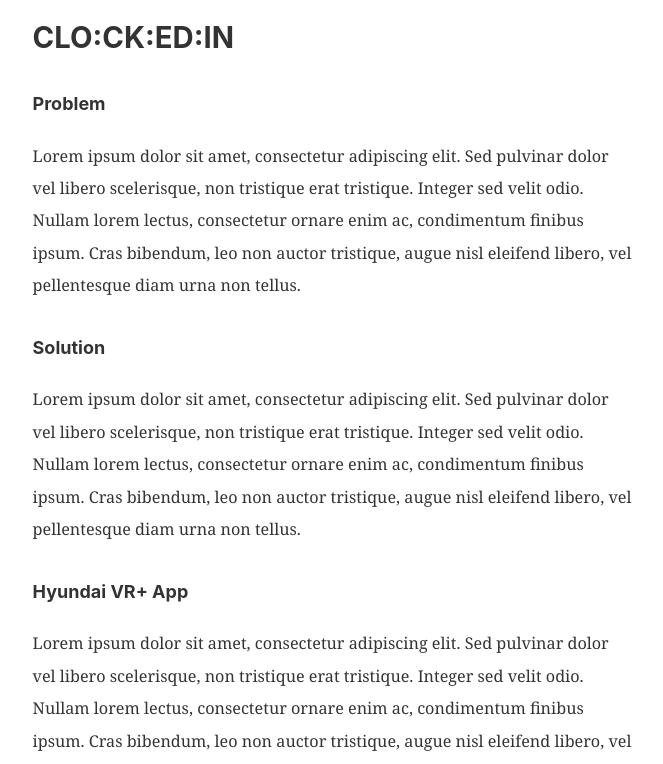
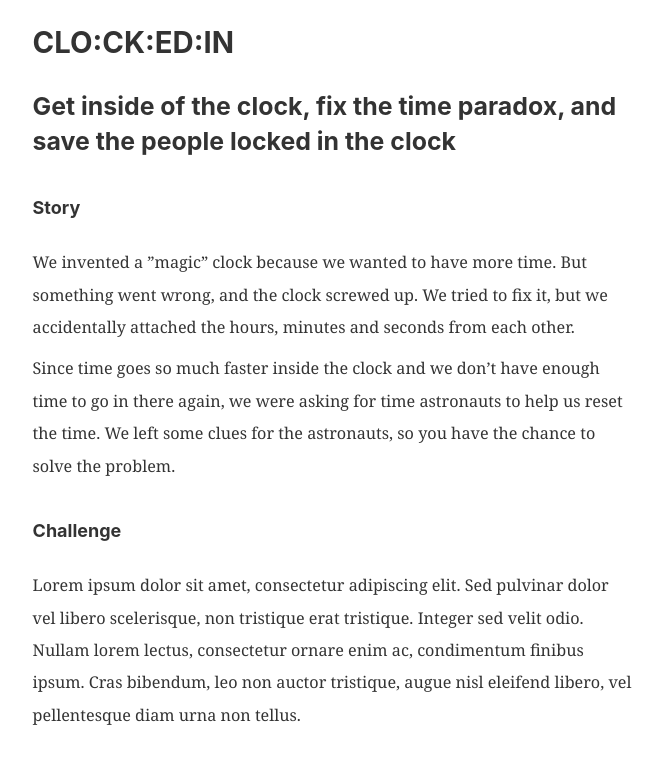
Before and after one commit to jinbread/jinbread, a Gatsby site: page /sides/clockedin in a window 1280 px wide. Shown: the part 80-844 px from the top of the page, without its empty margins (307-970 px from the left). Built offline with nearby package versions, Linux system fonts and the light colour scheme; Gatsby itself is replaced by a stand-in of ours.

Commit message:
Page content added 1

```diff
--- a/package.json
+++ b/package.json
@@ -13,11 +13,14 @@
     "gatsby-plugin-manifest": "^2.0.2",
     "gatsby-plugin-offline": "^2.0.5",
     "gatsby-plugin-react-helmet": "^3.0.0",
+    "gatsby-remark-embed-youtube": "^0.0.7",
+    "gatsby-source-youtube": "^1.0.1",
     "i": "^0.3.6",
     "npm": "^6.4.1",
     "react": "^16.5.1",
     "react-dom": "^16.5.1",
     "react-helmet": "^5.2.0",
+    "react-youtube": "^7.9.0",
     "three": "^0.96.0"
   },
   "keywords": [
--- a/src/components/layout.css
+++ b/src/components/layout.css
@@ -274,7 +274,7 @@ h3 {
   font-weight: bold;
   text-rendering: optimizeLegibility;
   font-size: 1.38316rem;
-  line-height: 1.1;
+  line-height: 1.4;
 }
 h4 {
   margin-left: 0;
@@ -291,7 +291,7 @@ h4 {
   font-weight: bold;
   text-rendering: optimizeLegibility;
   font-size: 1rem;
-  line-height: 1.1;
+  line-height: 1.4;
 }
 h5 {
   margin-left: 0;
--- a/src/pages/sides/clockedin.js
+++ b/src/pages/sides/clockedin.js
@@ -9,19 +9,22 @@ const ClockedIn = () => (
         <div>
             <h2>CLO:CK:ED:IN</h2>
         </div>
+
+        <div>
+            <h3>Get inside of the clock, fix the time paradox, and save the people locked in the clock</h3>
+        </div>
+
+
         <div className='desc'>
-            <h4>Problem</h4>
+            <h4>Story</h4>
+            <p>We invented a ”magic” clock because we wanted to have more time. But something went wrong, and the clock screwed up. We tried to fix it, but we accidentally attached the hours, minutes and seconds from each other.</p>
+
+            <p>Since time goes so much faster inside the clock and we don’t have enough time to go in there again, we were asking for time astronauts to help us reset the time. We left some clues for the astronauts, so you have the chance to solve the problem.</p>
+        </div>
+        <div className='desc'>
+            <h4>Challenge</h4>
             <p>Lorem ipsum dolor sit amet, consectetur adipiscing elit. Sed pulvinar dolor vel libero scelerisque, non tristique erat tristique. Integer sed velit odio. Nullam lorem lectus, consectetur ornare enim ac, condimentum finibus ipsum. Cras bibendum, leo non auctor tristique, augue nisl eleifend libero, vel pellentesque diam urna non tellus. </p>
         </div>
-        <div className='desc'>
-            <h4>Solution</h4>
-            <p>Lorem ipsum dolor sit amet, consectetur adipiscing elit. Sed pulvinar dolor vel libero scelerisque, non tristique erat tristique. Integer sed velit odio. Nullam lorem lectus, consectetur ornare enim ac, condimentum finibus ipsum. Cras bibendum, leo non auctor tristique, augue nisl eleifend libero, vel pellentesque diam urna non tellus. </p>
-        </div>
-        <div className='desc'>
-            <h4>Hyundai VR+ App</h4>
-            <p>Lorem ipsum dolor sit amet, consectetur adipiscing elit. Sed pulvinar dolor vel libero scelerisque, non tristique erat tristique. Integer sed velit odio. Nullam lorem lectus, consectetur ornare enim ac, condimentum finibus ipsum. Cras bibendum, leo non auctor tristique, augue nisl eleifend libero, vel pellentesque diam urna non tellus. </p>
-        </div>
-
         <div>
             <Link to="/">Back</Link>
         </div>
```
Also changed, not shown: src/pages/works/explore-plant-vr.js (+16 -3 lines), src/pages/works/wrc-real-play.js (+21 -6 lines), 2 other files.
